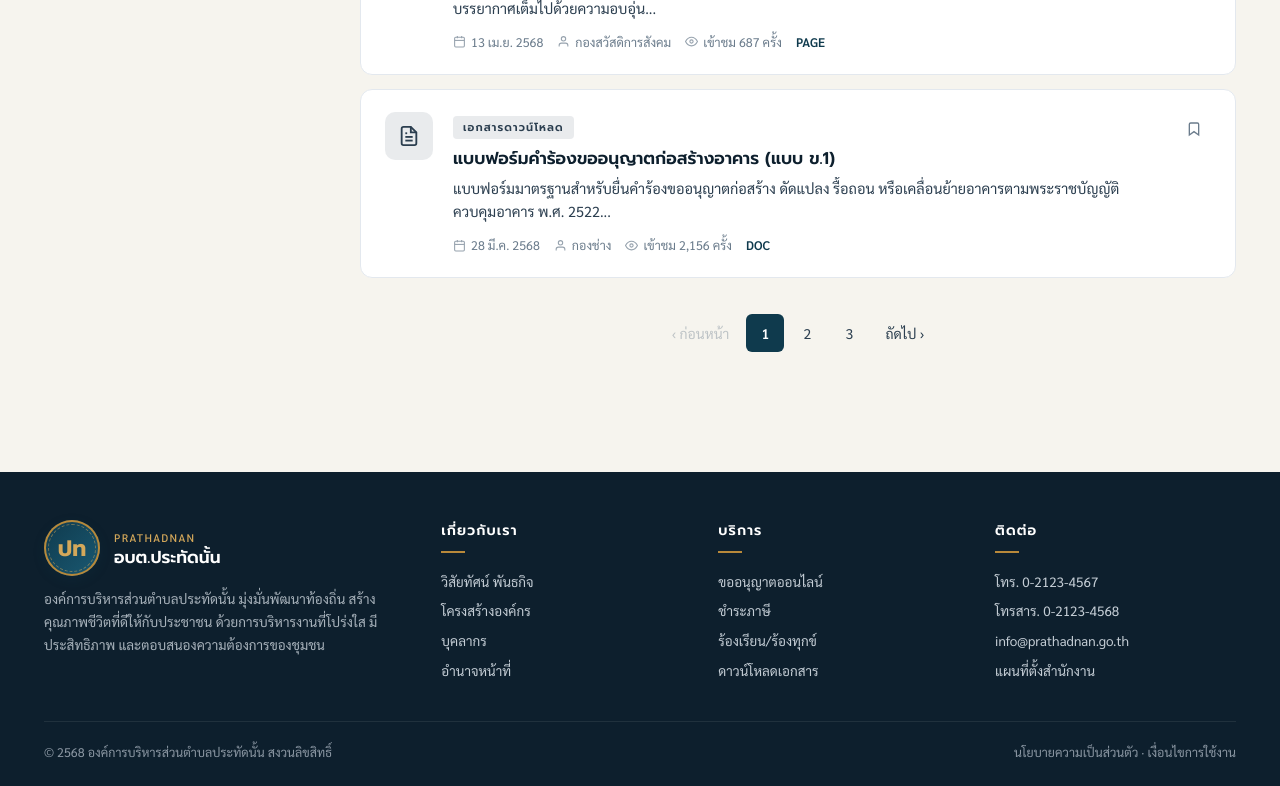
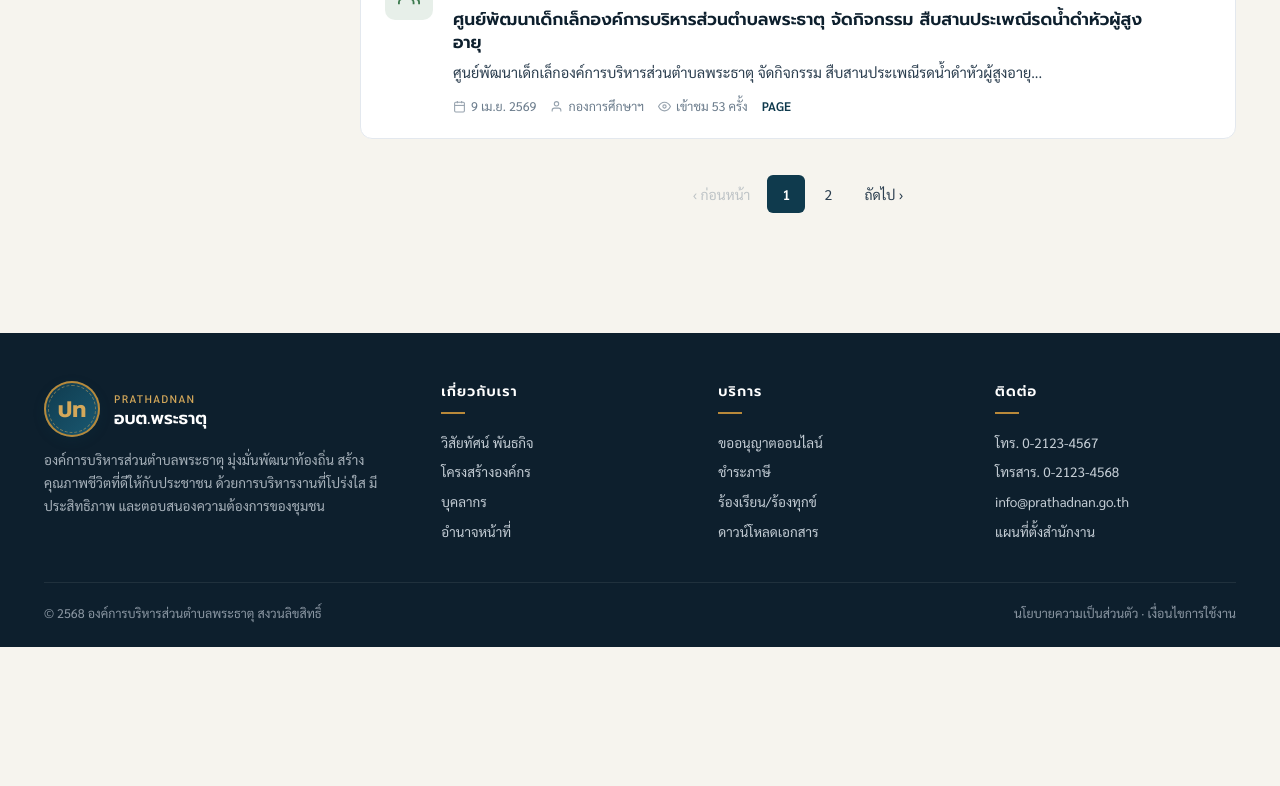
Before and after one commit to boong-maker/prathadnan-search-, a plain HTML site: page index.html in a window 1280 px wide. Shown: the part 1599-2385 px from the top of the page. After the commit the page ends 2246 px from the top, so only its background shows below. Drawn offline with Linux system fonts and the light colour scheme.

Commit message:
index.html

```diff
--- a/index.html
+++ b/index.html
@@ -3,8 +3,8 @@
 <head>
 <meta charset="UTF-8">
 <meta name="viewport" content="width=device-width, initial-scale=1.0">
-<title>ค้นหา | องค์การบริหารส่วนตำบลประทัดนั้น</title>
-<meta name="description" content="ค้นหาข่าวประชาสัมพันธ์ ประกาศ จัดซื้อจัดจ้าง และเอกสารต่างๆ ของ อบต.ประทัดนั้น">
+<title>ค้นหา | องค์การบริหารส่วนตำบลพระธาตุ</title>
+<meta name="description" content="ค้นหาข่าวประชาสัมพันธ์ ประกาศ จัดซื้อจัดจ้าง และเอกสารต่างๆ ของ อบต.พระธาตุ">
 
 <link rel="preconnect" href="https://fonts.googleapis.com">
 <link rel="preconnect" href="https://fonts.gstatic.com" crossorigin>
@@ -661,8 +661,8 @@
       <div class="brand-seal">ปท</div>
       <div class="brand-text">
         <div class="small">Prathadnan Subdistrict</div>
-        <div class="big">องค์การบริหารส่วนตำบลประทัดนั้น</div>
-        <div class="sub">อำเภอ — จังหวัด —</div>
+        <div class="big">องค์การบริหารส่วนตำบลพระธาตุ</div>
+        <div class="sub">อำเภอเชียงกลาง จังหวัดน่าน</div>
       </div>
     </a>
     <nav class="primary">
@@ -691,7 +691,7 @@
         <span class="sep">›</span>
         <span>ค้นหา</span>
       </nav>
-      <h1>ค้นหาทุกข้อมูลใน <span class="accent">อบต.ประทัดนั้น</span></h1>
+      <h1>ค้นหาทุกข้อมูลใน <span class="accent">อบต.พระธาตุ</span></h1>
       <p class="lead">ค้นหาข่าวสาร ประกาศ จัดซื้อจัดจ้าง กิจกรรม เอกสาร และข้อมูลที่เป็นประโยชน์ทั้งหมดของหน่วยงานในที่เดียว</p>
 
       <form class="search-shell" id="searchForm" autocomplete="off">
@@ -815,10 +815,10 @@
           <div class="brand-seal">ปท</div>
           <div class="brand-text">
             <div class="small">Prathadnan</div>
-            <div class="big">อบต.ประทัดนั้น</div>
+            <div class="big">อบต.พระธาตุ</div>
           </div>
         </div>
-        <p>องค์การบริหารส่วนตำบลประทัดนั้น มุ่งมั่นพัฒนาท้องถิ่น สร้างคุณภาพชีวิตที่ดีให้กับประชาชน ด้วยการบริหารงานที่โปร่งใส มีประสิทธิภาพ และตอบสนองความต้องการของชุมชน</p>
+        <p>องค์การบริหารส่วนตำบลพระธาตุ มุ่งมั่นพัฒนาท้องถิ่น สร้างคุณภาพชีวิตที่ดีให้กับประชาชน ด้วยการบริหารงานที่โปร่งใส มีประสิทธิภาพ และตอบสนองความต้องการของชุมชน</p>
       </div>
       <div>
         <h4>เกี่ยวกับเรา</h4>
@@ -849,7 +849,7 @@
       </div>
     </div>
     <div class="footer-bottom">
-      <span>© 2568 องค์การบริหารส่วนตำบลประทัดนั้น สงวนลิขสิทธิ์</span>
+      <span>© 2568 องค์การบริหารส่วนตำบลพระธาตุ สงวนลิขสิทธิ์</span>
       <span>นโยบายความเป็นส่วนตัว · เงื่อนไขการใช้งาน</span>
     </div>
   </div>
@@ -877,26 +877,117 @@ const ICONS = {
 
 const CAT_LABEL = Object.fromEntries(CATEGORIES.map(c => [c.id, c.label]));
 
+/* ════════════════════════════════════════════════════════════════════
+   ▼▼▼  แก้ไขข้อมูลตรงนี้  ▼▼▼
+
+   วิธีแก้:
+   1. เปลี่ยน title (ชื่อเรื่อง), excerpt (ข้อความตัวอย่าง), url (ลิงก์จริง)
+   2. cat (หมวดหมู่) ใช้ค่าเหล่านี้เท่านั้น:
+      'news'     = ข่าวประชาสัมพันธ์
+      'procure'  = จัดซื้อจัดจ้าง
+      'announce' = ประกาศ/คำสั่ง
+      'activity' = กิจกรรม
+      'document' = เอกสารดาวน์โหลด
+      'budget'   = งบประมาณ/แผนงาน
+   3. date รูปแบบ 'พ.ศ.-เดือน-วัน' เช่น '2568-04-22'
+   4. filetype ใช้ 'pdf', 'doc', 'page', 'image'
+   5. ถ้าจะเพิ่มรายการ คัดลอก { ... }, แล้ววางต่อด้านล่าง อย่าลืมเปลี่ยน id ไม่ให้ซ้ำ
+   6. ถ้าจะลบ ก็ลบทั้งบรรทัดที่ขึ้นต้นด้วย { ... },
+   ════════════════════════════════════════════════════════════════════ */
 const DATA = [
-  { id:1,  cat:'procure',  title:'ประกาศประกวดราคาจ้างก่อสร้างถนนคอนกรีตเสริมเหล็ก สายหมู่ที่ 4 ด้วยวิธีประกวดราคาอิเล็กทรอนิกส์ (e-bidding)', excerpt:'ตามพระราชบัญญัติการจัดซื้อจัดจ้างและการบริหารพัสดุภาครัฐ พ.ศ. 2560 องค์การบริหารส่วนตำบลประทัดนั้น มีความประสงค์จะประกวดราคาจ้างก่อสร้างถนน...', date:'2568-04-22', author:'กองคลัง', filetype:'pdf', views:842 },
-  { id:2,  cat:'news',     title:'อบต.ประทัดนั้น มอบเบี้ยยังชีพผู้สูงอายุประจำเดือนเมษายน 2568', excerpt:'นายกองค์การบริหารส่วนตำบลประทัดนั้น พร้อมด้วยคณะผู้บริหาร ลงพื้นที่มอบเบี้ยยังชีพผู้สูงอายุและผู้พิการประจำเดือนเมษายน 2568 ให้กับพี่น้องประชาชน...', date:'2568-04-18', author:'ฝ่ายประชาสัมพันธ์', filetype:'page', views:512 },
-  { id:3,  cat:'budget',   title:'รายงานผลการดำเนินงานตามแผนพัฒนาท้องถิ่น (พ.ศ. 2566–2570) ประจำปีงบประมาณ 2568', excerpt:'รายงานสรุปผลการดำเนินงานในรอบ 6 เดือนแรกของปีงบประมาณ 2568 ตามแผนพัฒนาท้องถิ่นห้าปี รวมโครงการและกิจกรรมทั้งสิ้น 47 โครงการ...', date:'2568-04-10', author:'งานยุทธศาสตร์', filetype:'pdf', views:329 },
-  { id:4,  cat:'announce', title:'ประกาศการชำระภาษีที่ดินและสิ่งปลูกสร้าง ประจำปี 2568', excerpt:'อาศัยอำนาจตามพระราชบัญญัติภาษีที่ดินและสิ่งปลูกสร้าง พ.ศ. 2562 ประกาศให้เจ้าของที่ดินและสิ่งปลูกสร้างในเขต อบต.ประทัดนั้น ชำระภาษีภายในวันที่ 30 มิถุนายน 2568...', date:'2568-04-05', author:'งานพัฒนารายได้', filetype:'pdf', views:1204 },
-  { id:5,  cat:'activity', title:'โครงการสืบสานประเพณีสงกรานต์ รดน้ำดำหัวผู้สูงอายุ ประจำปี 2568', excerpt:'อบต.ประทัดนั้น ร่วมกับชุมชนจัดกิจกรรมสืบสานประเพณีสงกรานต์ รดน้ำดำหัวผู้สูงอายุในตำบล มีผู้เข้าร่วมกว่า 350 คน บรรยากาศเต็มไปด้วยความอบอุ่น...', date:'2568-04-13', author:'กองสวัสดิการสังคม', filetype:'page', views:687 },
-  { id:6,  cat:'document', title:'แบบฟอร์มคำร้องขออนุญาตก่อสร้างอาคาร (แบบ ข.1)', excerpt:'แบบฟอร์มมาตรฐานสำหรับยื่นคำร้องขออนุญาตก่อสร้าง ดัดแปลง รื้อถอน หรือเคลื่อนย้ายอาคารตามพระราชบัญญัติควบคุมอาคาร พ.ศ. 2522...', date:'2568-03-28', author:'กองช่าง', filetype:'doc', views:2156 },
-  { id:7,  cat:'procure',  title:'ประกาศผู้ชนะการเสนอราคาจัดซื้อครุภัณฑ์สำนักงาน โดยวิธีเฉพาะเจาะจง', excerpt:'ตามที่องค์การบริหารส่วนตำบลประทัดนั้น ได้ดำเนินการจัดซื้อครุภัณฑ์สำนักงานสำหรับใช้ในการปฏิบัติงาน โดยวิธีเฉพาะเจาะจง...', date:'2568-03-25', author:'งานพัสดุ', filetype:'pdf', views:418 },
-  { id:8,  cat:'news',     title:'การประชุมประชาคมท้องถิ่นเพื่อจัดทำแผนพัฒนา ประจำปี 2569', excerpt:'อบต.ประทัดนั้น เปิดเวทีประชาคมท้องถิ่นรับฟังความคิดเห็นและข้อเสนอแนะจากประชาชน เพื่อนำมาประกอบการจัดทำแผนพัฒนาท้องถิ่น...', date:'2568-03-20', author:'งานยุทธศาสตร์', filetype:'page', views:391 },
-  { id:9,  cat:'announce', title:'คำสั่งแต่งตั้งคณะกรรมการตรวจสอบข้อเท็จจริง', excerpt:'ตามคำสั่งองค์การบริหารส่วนตำบลประทัดนั้น ที่ 045/2568 เรื่อง แต่งตั้งคณะกรรมการตรวจสอบข้อเท็จจริง...', date:'2568-03-15', author:'สำนักปลัด', filetype:'pdf', views:267 },
-  { id:10, cat:'activity', title:'กิจกรรม Big Cleaning Day พัฒนาแหล่งน้ำชุมชน', excerpt:'อบต.ประทัดนั้น ร่วมกับจิตอาสาในพื้นที่ จัดกิจกรรม Big Cleaning Day ทำความสะอาด ปรับปรุงภูมิทัศน์ริมคลองและแหล่งน้ำสาธารณะ...', date:'2568-03-10', author:'กองสาธารณสุข', filetype:'page', views:445 },
-  { id:11, cat:'budget',   title:'รายงานงบการเงินประจำเดือน มีนาคม 2568', excerpt:'งบการเงินรายเดือน ประกอบด้วย งบรายรับ-รายจ่าย งบทดลอง รายงานเงินสด เงินฝากธนาคาร และเงินฝากกระทรวงการคลัง...', date:'2568-04-08', author:'กองคลัง', filetype:'pdf', views:198 },
-  { id:12, cat:'document', title:'คู่มือสำหรับประชาชน: การรับเรื่องร้องเรียน/ร้องทุกข์', excerpt:'คู่มือฉบับสมบูรณ์ครอบคลุมขั้นตอน ระยะเวลา เอกสารหลักฐาน และช่องทางการยื่นเรื่องร้องเรียน/ร้องทุกข์...', date:'2568-02-28', author:'สำนักปลัด', filetype:'pdf', views:923 },
-  { id:13, cat:'procure',  title:'แผนการจัดซื้อจัดจ้างประจำปีงบประมาณ พ.ศ. 2568 (แก้ไขเพิ่มเติม ครั้งที่ 2)', excerpt:'ประกาศแผนการจัดซื้อจัดจ้างประจำปีงบประมาณ พ.ศ. 2568 ฉบับแก้ไขเพิ่มเติม ครั้งที่ 2 ตามระเบียบกระทรวงการคลัง...', date:'2568-02-20', author:'งานพัสดุ', filetype:'pdf', views:556 },
-  { id:14, cat:'news',     title:'ประชาสัมพันธ์การฉีดวัคซีนป้องกันโรคพิษสุนัขบ้า ฟรี!', excerpt:'อบต.ประทัดนั้น ร่วมกับปศุสัตว์อำเภอ จัดบริการฉีดวัคซีนป้องกันโรคพิษสุนัขบ้าให้กับสุนัขและแมว ฟรี ระหว่างวันที่ 15–30 เมษายน 2568...', date:'2568-04-15', author:'กองสาธารณสุข', filetype:'page', views:1567 },
-  { id:15, cat:'announce', title:'ประกาศรายชื่อผู้มีสิทธิรับเงินอุดหนุนเพื่อการเลี้ยงดูเด็กแรกเกิด', excerpt:'ตามที่ อบต.ประทัดนั้น ได้รับการขึ้นทะเบียนผู้มีสิทธิรับเงินอุดหนุนเพื่อการเลี้ยงดูเด็กแรกเกิด ประกาศรายชื่อผู้มีสิทธิ...', date:'2568-04-02', author:'กองสวัสดิการสังคม', filetype:'pdf', views:734 },
-  { id:16, cat:'activity', title:'อบรมโครงการป้องกันและแก้ไขปัญหายาเสพติด ในเยาวชน', excerpt:'จัดอบรมเชิงปฏิบัติการสำหรับเยาวชนและผู้นำชุมชน เพื่อสร้างภูมิคุ้มกันและป้องกันปัญหายาเสพติด...', date:'2568-03-05', author:'กองการศึกษา', filetype:'page', views:312 },
-  { id:17, cat:'budget',   title:'ข้อบัญญัติงบประมาณรายจ่ายประจำปีงบประมาณ พ.ศ. 2568', excerpt:'ข้อบัญญัติองค์การบริหารส่วนตำบลประทัดนั้น เรื่อง งบประมาณรายจ่ายประจำปีงบประมาณ พ.ศ. 2568 รายละเอียดงบประมาณรวม 78,500,000 บาท...', date:'2567-09-25', author:'กองคลัง', filetype:'pdf', views:1843 },
-  { id:18, cat:'document', title:'แบบฟอร์มขอรับเบี้ยยังชีพผู้สูงอายุและผู้พิการ', excerpt:'แบบฟอร์มและเอกสารประกอบสำหรับยื่นคำร้องขอรับเบี้ยยังชีพผู้สูงอายุ ผู้พิการ และผู้ป่วยเอดส์...', date:'2568-01-15', author:'กองสวัสดิการสังคม', filetype:'doc', views:2945 },
+  {
+    id: 1,
+    cat: 'procure',
+    title: 'ประกาศผู้ชนะการเสนอราคา ซื้อวัสดุก่อสร้าง โดยวิธีเฉพาะเจาะจง',
+    excerpt: 'ประกาศผู้ชนะการเสนอราคา ซื้อวัสดุก่อสร้าง โดยวิธีเฉพาะเจาะจง...',
+    url: 'https://process.gprocurement.go.th/egp2procmainWeb/jsp/procsearch.sch?servlet=gojsp&proc_id=ShowHTMLFile&processFlows=Procure&projectId=69049338063&templateType=W2&temp_Announ=A&temp_itemNo=0&seqNo=1/',   // ← ใส่ลิงก์จริงตรงนี้
+    date: '2569-04-24',
+    author: 'กองคลัง',
+    filetype: 'page',
+    views: 842
+  },
+  {
+    id: 2,
+    cat: 'news',
+    title: 'ขยายกำหนดเวลาดำเนินการตามพระราชบัญญัติภาษีที่ดินและสิ่งปลูกสร้าง พ.ศ.2569(เพิ่มเติม)',
+    excerpt: 'ขยายกำหนดเวลาดำเนินการตามพระราชบัญญัติภาษีที่ดินและสิ่งปลูกสร้าง พ.ศ.2569(เพิ่มเติม)...',
+    url: 'https://www.prathadnan.go.th/news-detail_1077_85485 /',// ← ใส่ลิงก์จริงตรงนี้
+    date: '2569-04-30',
+    author: 'ฝ่ายประชาสัมพันธ์',
+    filetype: 'pdf',
+    views: 15
+  },
+  {
+    id: 3,
+    cat: 'announce',
+    title: 'ประกาศการชำระภาษีที่ดินและสิ่งปลูกสร้าง ประจำปี 2568',
+    excerpt: 'ประกาศให้เจ้าของที่ดินและสิ่งปลูกสร้างชำระภาษีภายในวันที่ 30 มิถุนายน 2568...',
+    url: 'hhttps://www.prathadnan.go.th/news-detail_1077_85485',   // ← ใส่ลิงก์จริงตรงนี้
+    date: '2568-04-05',
+    author: 'งานพัฒนารายได้',
+    filetype: 'pdf',
+    views: 1204
+  },
+  {
+    id: 4,
+    cat: 'document',
+    title: 'ฐานข้อมูลกลุ่มอาชีพ ตำบลพระธาตุ',
+    excerpt: 'ฐานข้อมูลกลุ่มอาชีพ ตำบลพระธาตุ...',
+    url: 'https://www.prathadnan.go.th/data_19635',// ← ใส่ลิงก์จริงตรงนี้
+    date: '2568-01-15',
+    author: 'สำนักปลัด',
+    filetype: 'doc',
+    views: 29
+  },
+  {
+    id: 5,
+    cat: 'budget',
+    title: 'ข้อบัญญัติงบประมาณ ประจำปีงบประมาณ พ.ศ. 2569',
+    excerpt: 'ข้อบัญญัติงบประมาณรายจ่ายประจำปี ...',
+    url: 'https://www.prathadnan.go.th/news-detail_1090_81016',  // ← ใส่ลิงก์จริงตรงนี้
+    date: '2567-09-25',
+    author: 'กองคลัง',
+    filetype: 'pdf',
+    views: 43
+  },
+  {
+    id: 6,
+    cat: 'activity',
+    title: 'ศูนย์พัฒนาเด็กเล็กองค์การบริหารส่วนตำบลพระธาตุ จัดกิจกรรม สืบสานประเพณีรดน้ำดำหัวผู้สูงอายุ',
+    excerpt: 'ศูนย์พัฒนาเด็กเล็กองค์การบริหารส่วนตำบลพระธาตุ จัดกิจกรรม สืบสานประเพณีรดน้ำดำหัวผู้สูงอายุ...',
+    url: 'https://www.prathadnan.go.th/gallery-detail_23073',   // ← ใส่ลิงก์จริงตรงนี้
+    date: '2569-04-09',
+    author: 'กองการศึกษาฯ',
+    filetype: 'page',
+    views: 53
+  },
+  {
+    id: 7,
+    cat: 'news',
+    title: 'ประกาศรับโอน (ย้าย) พนักงานส่วนตำบลตำแหน่งสายงานผู้บริหารที่ว่าง',
+    excerpt: 'ประกาศรับโอน (ย้าย) พนักงานส่วนตำบลตำแหน่งสายงานผู้บริหารที่ว่าง...',
+    url: 'https://www.prathadnan.go.th/news-detail_1077_84185',// ← ใส่ลิงก์จริงตรงนี้
+    date: '2568-03-04',
+    author: 'สำนักปลัด',
+    filetype: 'pdf',
+    views: 65
+  },
+  {
+    id: 8,
+    cat: 'document',
+    title: 'แบบคำร้องขอตัดต้นไม้และจัดเก็บกิ่งไม้',
+    excerpt: 'แบบคำร้องขอตัดต้นไม้และจัดเก็บกิ่งไม้...',
+    url: 'https://www.prathadnan.go.th/onestops_2',   // ← ใส่ลิงก์จริงตรงนี้
+    date: '2568-03-28',
+    author: 'กองช่าง',
+    filetype: 'doc',
+    views: 21
+  },
 ];
+/* ════════════════════════════════════════════════════════════════════
+   ▲▲▲  สิ้นสุดส่วนที่ต้องแก้  ▲▲▲
+   ส่วนข้างล่างนี้เป็นโค้ดทำงาน ไม่ต้องแก้ไข
+   ════════════════════════════════════════════════════════════════════ */
 
 /* ============ State ============ */
 const state = {
@@ -1048,7 +1139,7 @@ function renderResults(){
       <div class="result-icon">${ICONS[item.cat] || ICONS.document}</div>
       <div class="result-body">
         <span class="result-cat">${CAT_LABEL[item.cat]}</span>
-        <h2 class="result-title"><a href="#">${highlight(item.title, state.q)}</a></h2>
+        <h2 class="result-title"><a href="${item.url || '#'}" target="_blank" rel="noopener">${highlight(item.title, state.q)}</a></h2>
         <p class="result-excerpt">${highlight(item.excerpt, state.q)}</p>
         <div class="result-meta">
           <span><svg viewBox="0 0 24 24" fill="none" stroke="currentColor" stroke-width="2"><rect x="3" y="4" width="18" height="18" rx="2" ry="2"/><line x1="16" y1="2" x2="16" y2="6"/><line x1="8" y1="2" x2="8" y2="6"/><line x1="3" y1="10" x2="21" y2="10"/></svg>${thaiDate(item.date)}</span>
```
